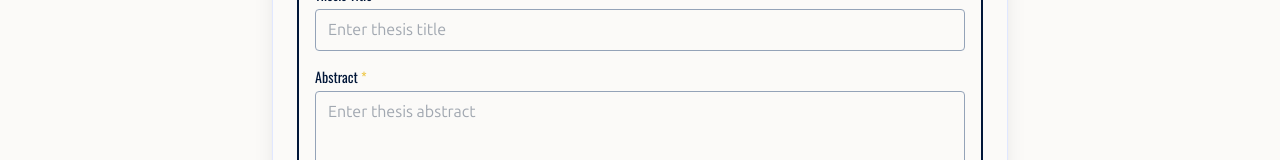
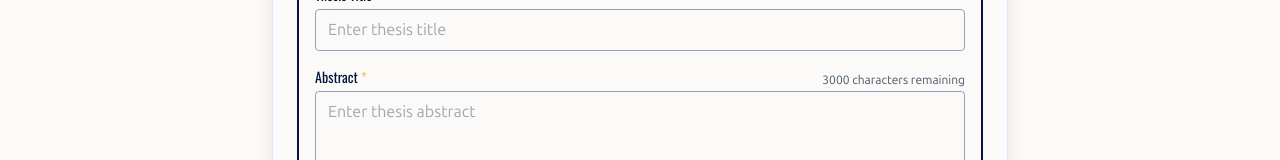
Before and after one commit to ACE-CARDS/project-tongitss, a Next.js app: page /thesis/add in a window 1280 px wide. Shown: the part 336-496 px from the top of the page. Built offline with nearby package versions, Linux system fonts and the light colour scheme; no server answers; the database is empty.

Commit message:
fix(thesis): return character counter

```diff
--- a/app/thesis/add/addThesisForm.tsx
+++ b/app/thesis/add/addThesisForm.tsx
@@ -1102,6 +1102,10 @@ export default function AddThesisForm({ thematicAreas, schools, returnTo }: AddT
                     <label htmlFor="abstract" className="block text-sm font-oswald font-medium text-[#011638] mb-1">
                       Abstract <span className="text-[#eec643]">*</span>
                     </label>
+
+                     <span className="text-xs font-ubuntu-mono text-[#475569] select-none pt-0.5 text-right">
+                      {3000 - abstract.length} characters remaining
+                    </span>
                   </div>
                   <textarea
                     id="abstract"
--- a/app/thesis/admin/edit/page.tsx
+++ b/app/thesis/admin/edit/page.tsx
@@ -864,6 +864,10 @@ function EditThesisContent() {
                         <label htmlFor="abstract" className="block text-sm font-oswald font-medium text-[#011638] mb-1">
                           Abstract <span className="text-[#eec643]">*</span>
                         </label>
+
+                        <span className="text-xs font-ubuntu-mono text-[#475569] select-none pt-0.5 text-right">
+                          {3000 - formData.thesis_abstract.length} characters remaining
+                        </span>
                       </div>
                       <textarea
                         id="abstract"
```
